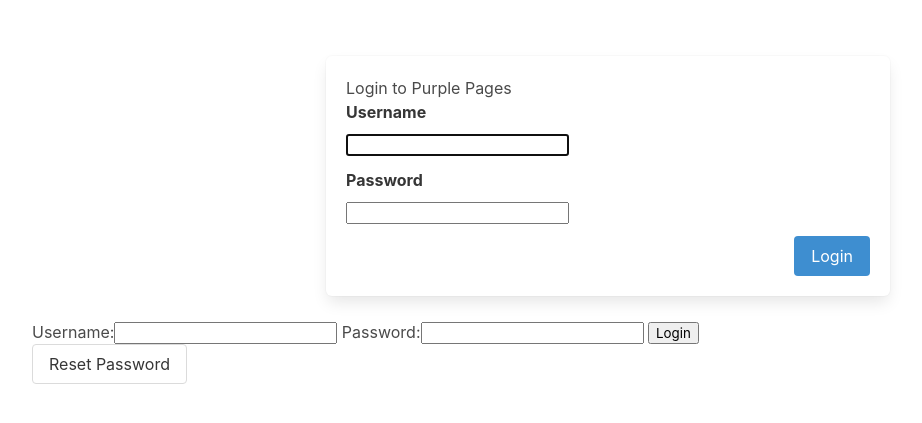
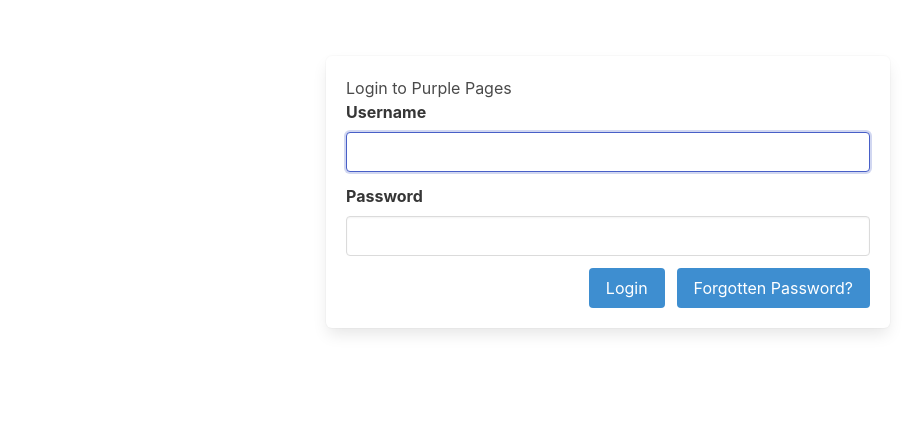
Before and after one commit to davebland/purple-pages, a Django app: page /account/login/ in a window 1280 px wide. Shown: the part 66-489 px from the top of the page, without its empty margins (32-954 px from the left). Run offline with Django 3.2, Linux system fonts and the light colour scheme; parts of the project's set-up code (start-up, migrations or seed data) failed here and were passed over; some libraries are stand-ins or nearby versions.

Commit message:
completed custom PPAuthenticationView for login and added logout view to urls

```diff
--- a/accounts/forms.py
+++ b/accounts/forms.py
@@ -1,7 +1,9 @@
 from django.contrib.auth.forms import AuthenticationForm
 
 class PPAuthenticationForm(AuthenticationForm):
-    pass
-    #def __init__(self, *args, **kwargs):
-    #fields['username'].widget.attrs['element'] = 'select'
+
     # Add bulma classes to form input fields
+    def __init__(self, *args, **kwargs):
+        super(PPAuthenticationForm, self).__init__(*args, **kwargs)
+        self.fields['username'].widget.attrs['class'] = 'input'
+        self.fields['password'].widget.attrs['class'] = 'input'
--- a/accounts/urls.py
+++ b/accounts/urls.py
@@ -10,8 +10,8 @@ from .views import my_account, my_ads
 urlpatterns = [
     #path('', my_account, name="my_account"),
     #path('my_ads/', my_ads, name="my_ads"),
-    path('login/', auth_views.LoginView.as_view(authentication_form=PPAuthenticationForm), name="login"),
-    path('logout/', auth_views.LogoutView.as_view()),
+    path('login/', auth_views.LoginView.as_view(authentication_form=PPAuthenticationForm), name='login'),
+    path('logout/', auth_views.LogoutView.as_view(), name='logout'),
     #path('password_change/', auth_views.PasswordChangeView.as_view(extra_context={'page_title':'Change Password'})),
     #path('password_change/done/', auth_views.PasswordChangeDoneView.as_view(extra_context={'page_title':'Password Changed!'})),
     #path('password_reset/', auth_views.PasswordResetView.as_view(extra_context={'page_title':'Request Password Reset'})),
--- a/templates/base.html
+++ b/templates/base.html
@@ -61,10 +61,10 @@
                     </div>
                     {% if user.is_authenticated %}
                     <div class="navbar-item">
-                        <form action=""><input type="submit" value="Logout"></form>
+                        <form action="{% url 'logout' %}"><input type="submit" value="Logout"></form>
                     </div>
                     {% else %}
-                        <a href="" class="navbar-item">Login</a>
+                        <a href="{% url 'login' %}" class="navbar-item">Login</a>
                     {% endif %}
                 </div>
             </div>
--- a/templates/bulma_form_template.html
+++ b/templates/bulma_form_template.html
@@ -1,7 +1,12 @@
 <!-- Render form with bulma styling -->
+{% if form.non_field_errors %}
+<div class="notification is-danger">{{ form.non_field_errors }}</div>
+{% endif %}
 {% for field in form %}
     <div class="field">
-        {{ field.errors }}
+        {% if field.errors %}
+        <div class="notification is-warning">{{ field.errors }}</div>
+        {% endif %}
         <label for="{{ field.id_for_label}}" class="label">{{ field.label }}</label>
         <div class="control">
             {% if field.field.widget.attrs.element == 'select' %}
--- a/templates/registration/login.html
+++ b/templates/registration/login.html
@@ -12,18 +12,12 @@
                     <div class="control">
                         <button class="button is-info">Login</button>
                     </div>
+                    <div class="control">
+                        <a href="" class="button is-info">Forgotten Password?</a>
+                    </div>
                 </div>
             </form>
         </div>
     </div>
 </div>
-
-<form action="{% url 'login' %}" method="POST">
-    {{ form }}
-    {% csrf_token %}
-    <input type="hidden" name="next" value="{{ next }}">
-    <input type="submit" value="Login">
-</form>
-<a href="" class="button">Reset Password</a>
-
 {% endblock %}
```
